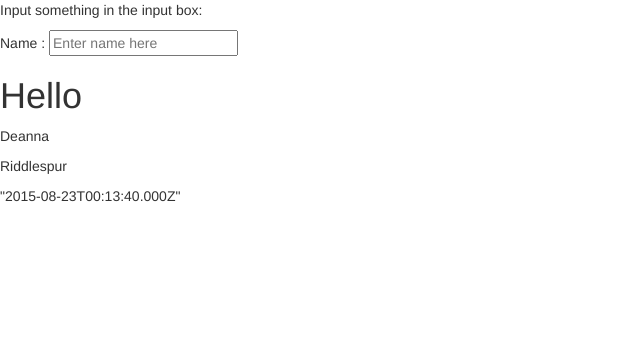
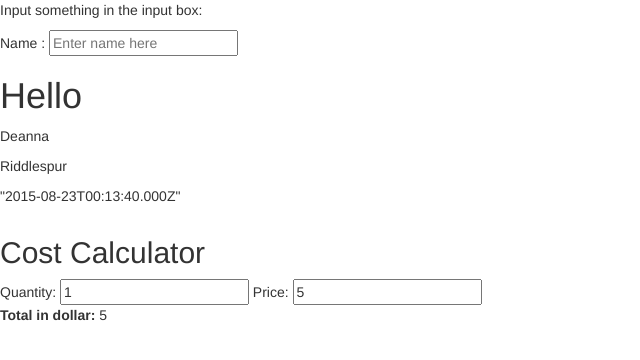
Before and after one commit to deannariddlespur/AngularjsBootcamp, a website: page index.html in a window 1280 px wide. Shown: the whole page, without its empty margins (0-640 px from the left). Drawn offline with Linux system fonts and the light colour scheme; files whose address does not match are found by name.

Commit message:
adding change

```diff
--- a/index.html
+++ b/index.html
@@ -71,5 +71,15 @@
 
             })();
       </script>
+      <div data-ng-app="" data-ng-init="quantity=1;price=5">
+
+<h2>Cost Calculator</h2>
+
+Quantity: <input type="number" ng-model="quantity">
+Price: <input type="number" ng-model="price">
+
+<p><b>Total in dollar:</b> {{quantity * price}}</p>
+
+</div>
   </body>
 </html>
```
